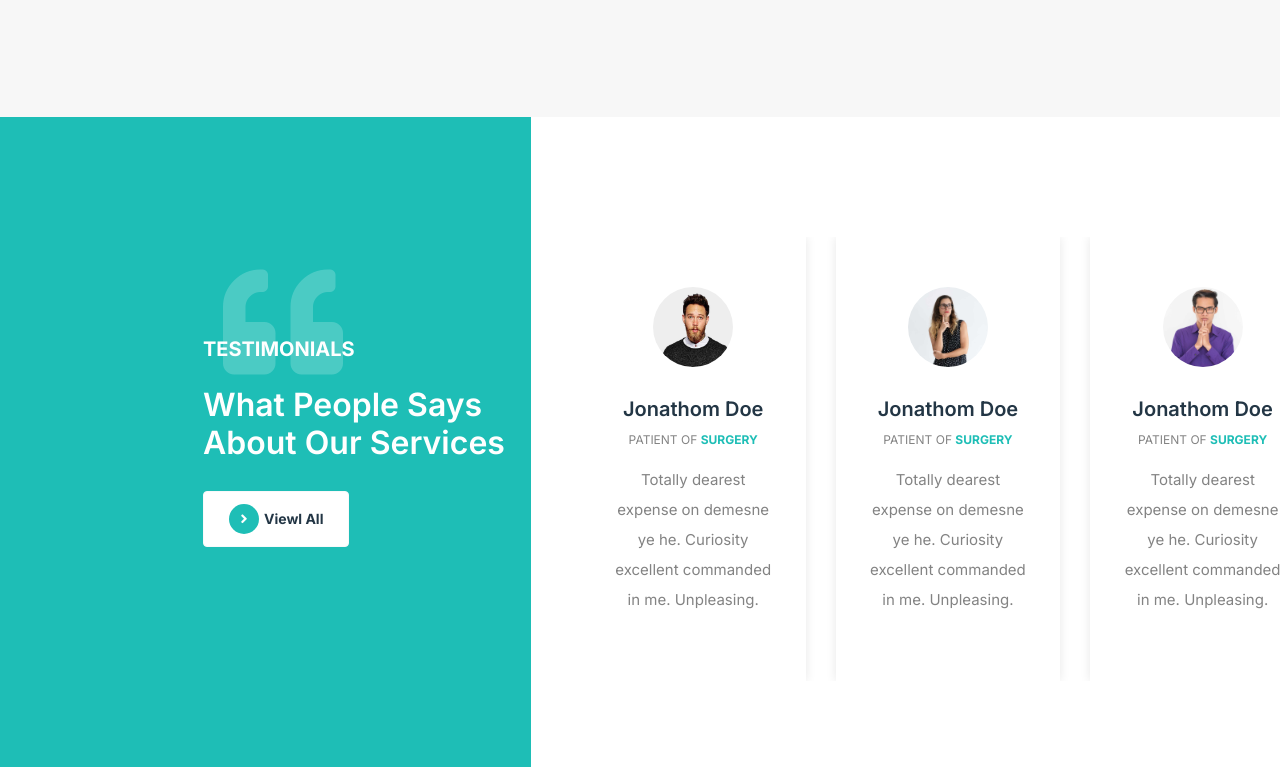
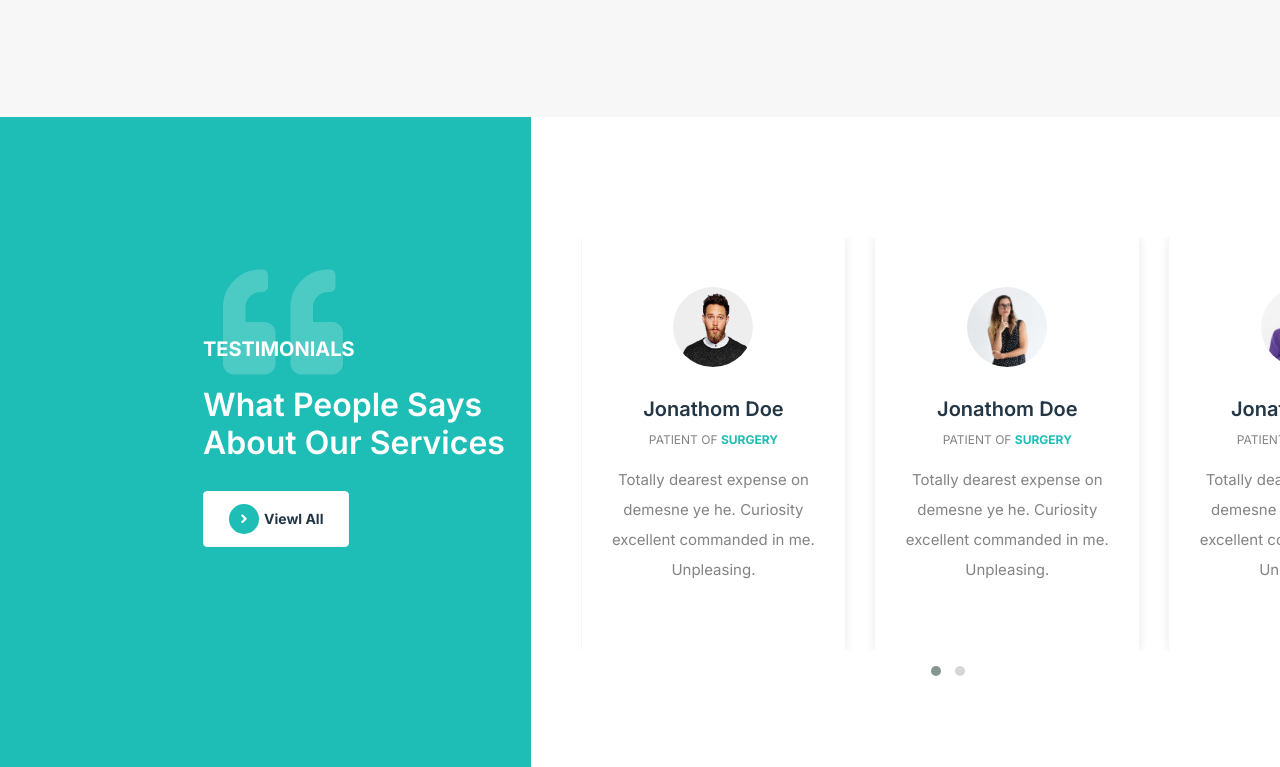
Before and after one commit to RufatGarayev/FrontEndProject-Healdi, a plain HTML site: page index.html in a window 1280 px wide. Shown: the part 6015-6782 px from the top of the page. Drawn offline with nearby package versions, Linux system fonts and the light colour scheme.

Commit message:
testomonials-section temporarily finished

```diff
--- a/index.html
+++ b/index.html
@@ -336,7 +336,7 @@
         <div class="container p-0">
           <div class="row">
             <div class="col-lg-12 p-0">
-              <div class="owl-carousel owl-theme">
+              <div class="owl-carousel owl-theme myservices">
                 <div class="item">
                   <div class="img-box">
                     <img src="img/carousel-img1.jpg" alt="img1" />
@@ -831,7 +831,7 @@
               </div>
             </div>
             <div class="col-lg-7">
-              <div class="owl-carousel owl-theme">
+              <div class="owl-carousel owl-theme myowl">
                 <div class="item">
                   <div class="img-box">
                     <img class="img-fluid" src="img/sm-carousel-img1.jpg" alt="Jonathom" />
@@ -847,7 +847,6 @@
                     </p>
                   </div>
                 </div>
-
                 <div class="item">
                   <div class="img-box">
                     <img class="img-fluid" src="img/sm-carousel-img2.jpg" alt="Jonathom" />
@@ -863,7 +862,6 @@
                     </p>
                   </div>
                 </div>
-
                 <div class="item">
                   <div class="img-box">
                     <img class="img-fluid" src="img/sm-carousel-img3.jpg" alt="Jonathom" />
--- a/js/main.js
+++ b/js/main.js
@@ -2,7 +2,7 @@ let navLinks = document.querySelectorAll("nav .menu li a");
 
 // nav-links hover effects start
 navLinks.forEach((link) => {
-  link.addEventListener("mouseenter", function () {
+  link.addEventListener("mouseenter", function() {
     link.style.transition = "0.2s linear";
     if (link.lastChild.classList.contains("fa-angle-down")) {
       link.lastChild.classList.remove("fa-angle-down");
@@ -10,7 +10,7 @@ navLinks.forEach((link) => {
     }
   });
 
-  link.addEventListener("mouseleave", function () {
+  link.addEventListener("mouseleave", function() {
     link.lastChild.classList.add("fa-angle-down");
     link.lastChild.classList.remove("fa-angle-up");
   });
@@ -18,12 +18,12 @@ navLinks.forEach((link) => {
 // nav-links hover effects end
 
 // play-box popup effect start
-$(document).ready(function () {
-  $(".play-btn").click(function () {
+$(document).ready(function() {
+  $(".play-btn").click(function() {
     $(".play-box").css("display", "flex");
   });
 
-  $(".play-box").click(function (e) {
+  $(".play-box").click(function(e) {
     if ($(this).hasClass("play-box")) {
       $(".play-box").css("display", "none");
     }
@@ -32,22 +32,22 @@ $(document).ready(function () {
 // play-box popup effect end
 
 // services-owlCarousel start
-$(".owl-carousel").owlCarousel({
+$(".owl-carousel.myservices").owlCarousel({
   loop: false,
   margin: 30,
   nav: false,
   dot: true,
   responsive: {
     0: {
-      items: 1,
+      items: 1
     },
     600: {
-      items: 2,
+      items: 2
     },
     1000: {
-      items: 3,
-    },
-  },
+      items: 3
+    }
+  }
 });
 // services-owlCarousel end
 
@@ -55,7 +55,7 @@ $(".owl-carousel").owlCarousel({
 let myBtn = document.querySelectorAll(".nav-link");
 
 myBtn.forEach((btn) => {
-  btn.addEventListener("click", function () {
+  btn.addEventListener("click", function() {
     // if(btn.classList.contains("active")){
     //   btn.style.color = "yellow";
     // }
@@ -68,21 +68,20 @@ myBtn.forEach((btn) => {
 // doctors-section tab end
 
 // testomonials-owlCarousel start
-$(".owl-carousel").owlCarousel({
+$(".owl-carousel.myowl").owlCarousel({
   loop: true,
   margin: 30,
-  nav: false,
-  dot: true,
+  dotsEach:2,
   responsive: {
     0: {
-      items: 1,
+      items: 1
     },
     600: {
-      items: 2,
+      items: 2
     },
     1000: {
-      items: 3,
-    },
-  },
+      items: 2.6,
+    }
+  }
 });
 // testomonials-owlCarousel end
--- a/scss/style.scss
+++ b/scss/style.scss
@@ -1038,8 +1038,8 @@ main {
       margin-left: 35px;
       margin-top: 120px;
       .item {
-        box-shadow: 0 0 10px #e7e7e7;
-        padding: 50px 30px;
+        box-shadow: inset -1px -1px 10px #e7e7e7;
+        margin-bottom: 10px;
         text-align: center !important;
         .img-box {
           img {
@@ -1055,14 +1055,14 @@ main {
           color: #233645;
           margin-bottom: 5px;
         }
-        span{
+        span {
           font-size: 12px;
           color: #838383;
-          strong{
-            color: #1EBEB6;
+          strong {
+            color: #1ebeb6;
           }
         }
-        p{
+        p {
           padding-top: 15px;
           font-size: 15px;
           line-height: 30px;
```
Also changed, not shown: scss/style.css (added), 1 other file.
